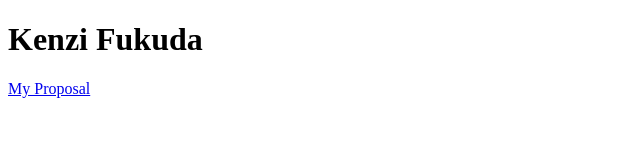
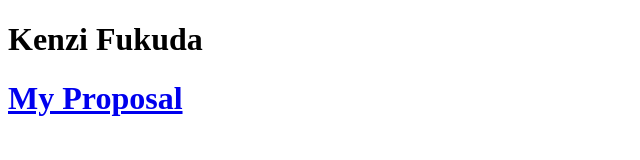
Before and after one commit to kenzifukuda/MIS3690-FinalProject, a plain HTML site: page index.html in a window 1280 px wide. Shown: the whole page, without its empty margins (0-640 px from the left). Drawn offline with Linux system fonts and the light colour scheme.

Commit message:
Update index.html

```diff
--- a/index.html
+++ b/index.html
@@ -9,6 +9,6 @@
     <h1>Kenzi Fukuda</h1>
 
 
-    <a href="proposal.html">My Proposal</a>
+    <a href="proposal.html"><h1>My Proposal</h1></a>
 </body>
 </html>
```
